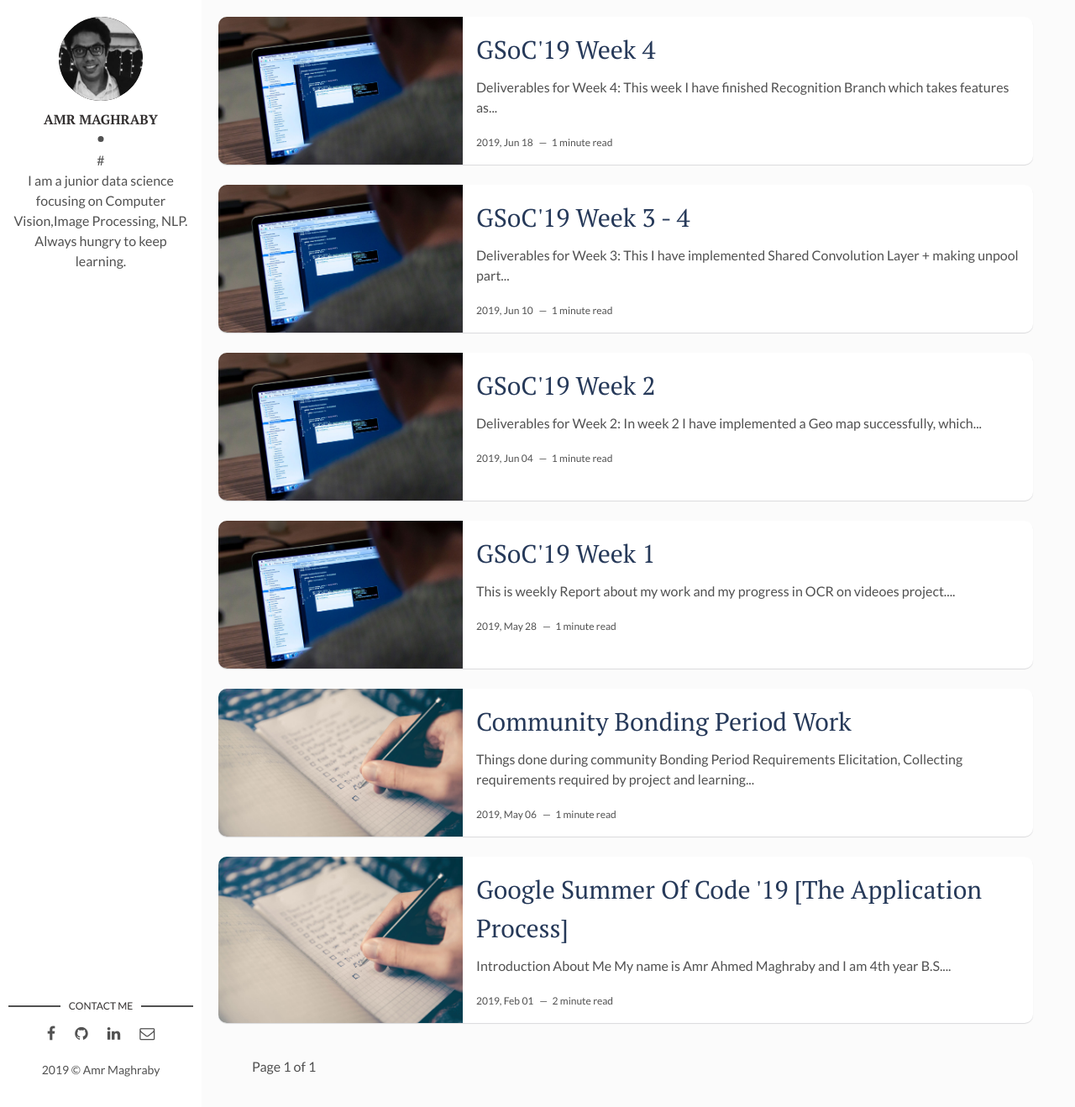
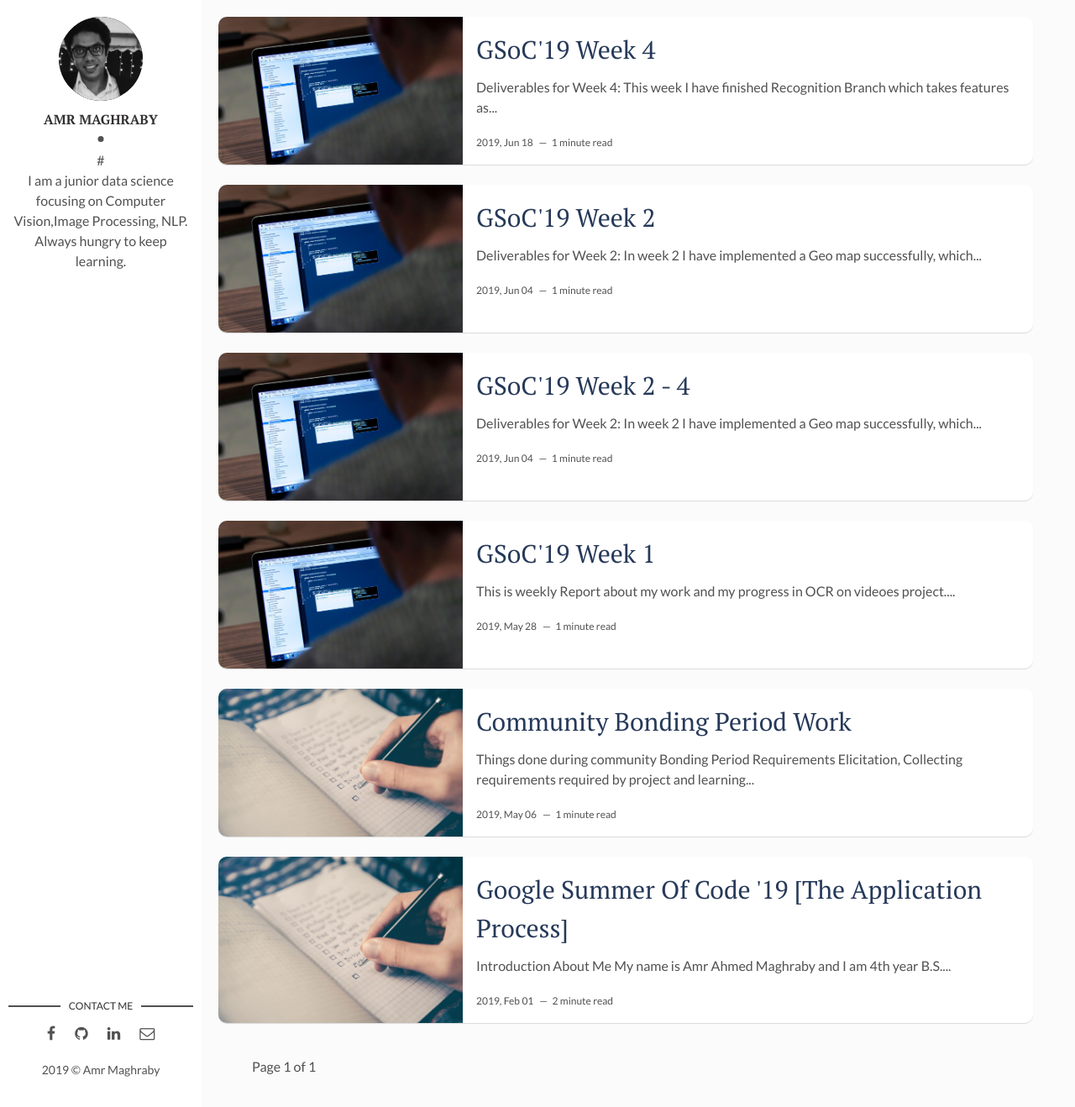
Before and after one commit to AmrMaghraby/amrmaghraby.github.io, a Jekyll site: the page built from index.html, in a window 1280 px wide and 1318 px high. Shown: the whole window at 84% size. Built offline with Jekyll 4.4.1, drawn with Linux system fonts in a browser that asks for light colours; the list of posts is cut into pages by our own code; part of the change alters nothing that is shown.

Commit message:
Update 2017-09-10-conference-on-javascript.markdown

```diff
--- a/_posts/2017-09-10-conference-on-javascript.markdown
+++ b/_posts/2017-09-10-conference-on-javascript.markdown
@@ -1,11 +1,17 @@
 ---
 layout: post
-title: GSoC'19 Week 3 - 4
-date: 2019-06-11 00:00:00 +0300
+title: GSoC'19 Week 2 - 4
+date: 2019-06-05 00:00:00 +0300
 description: # Add post description (optional)
 img: how-to-start.jpg # Add image post (optional)
 tags: [Js, Conference] # add tag
 ---
+
+## Deliverables for Week 2:
+
+In week 2 I have implemented a Geo map successfully, which predicts the four coordinates of boundary boxes and the angle rotation.
+
+This code has been trained on anther small data set (showcase model) Minist numbers to predict the numbers on rotated un-clear images.
 
 ## Deliverables for Week 3:
 
```
